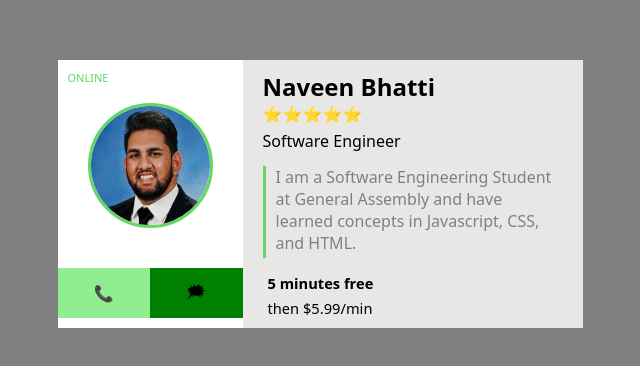
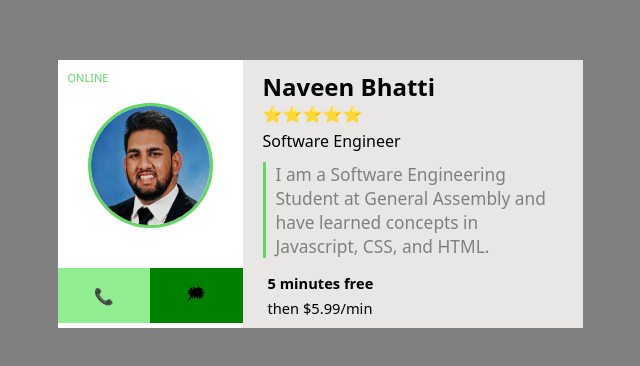
Before and after one commit to mrunlockedtech-odin/css-flexbox-grid, a plain HTML site: page index.html in a window 1280 px wide. Shown: the part 206-572 px from the top of the page, without its empty margins (320-960 px from the left). Drawn offline with Linux system fonts and the light colour scheme.

Commit message:
Fix issues with spacing on horizontal format

```diff
--- a/css/style.css
+++ b/css/style.css
@@ -142,6 +142,7 @@ main {
     border-left: 3px solid rgb(98, 216, 98);
     padding-left: 10px;
     color: gray;
+    font-size: 13pt;
   }
   #occupation > p:first-child{
     margin: auto auto 5px auto;
@@ -149,7 +150,7 @@ main {
   #occupation > p:last-child{
     margin: 5px auto auto auto
   }
-  contact p {
-    padding
+  #contact > p {
+    height: 55px;
   }
 }
```
